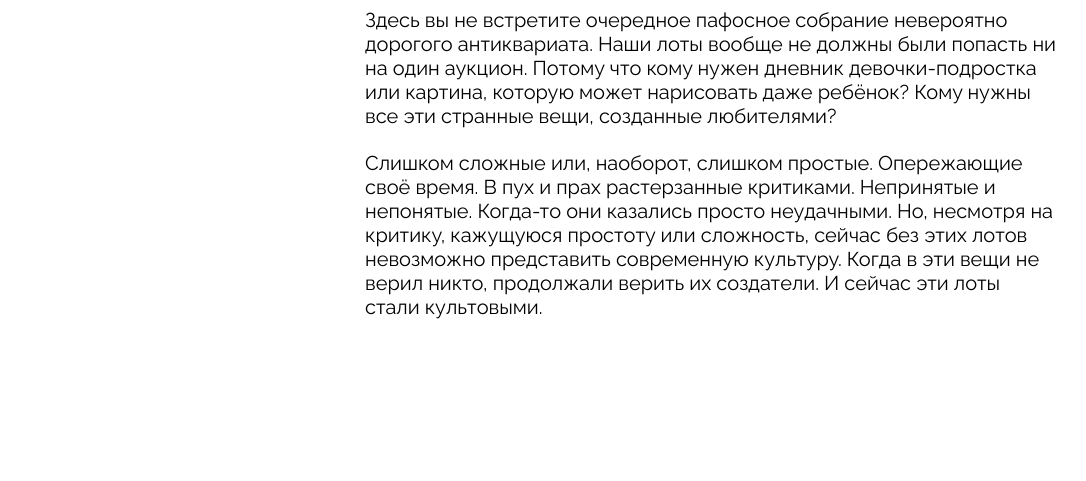
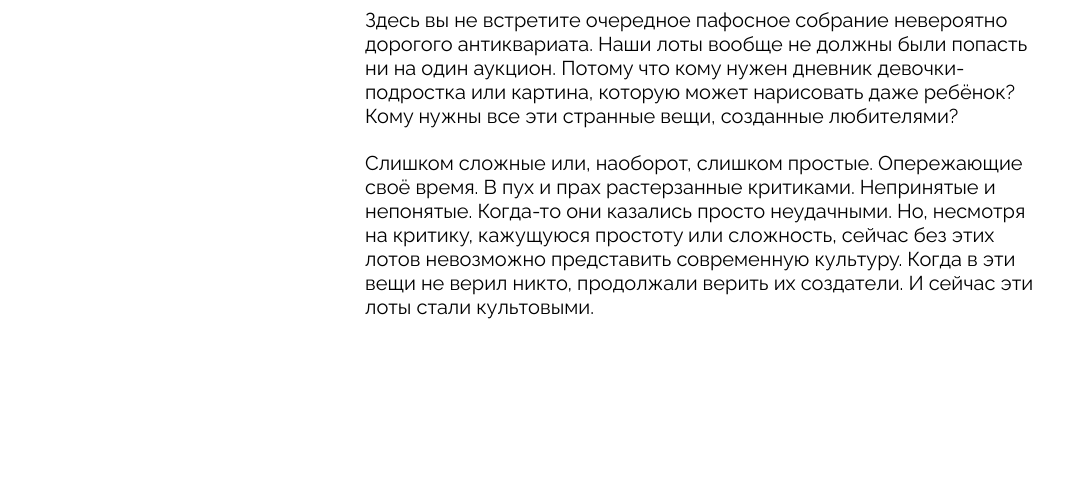
Before and after one commit to Fortuna0006/ono-tebe-nado, a plain HTML site: page index.html in a window 1280 px wide. Shown: the part 2345-2826 px from the top of the page, without its empty margins (108-1194 px from the left). Drawn offline with Linux system fonts and the light colour scheme.

Commit message:
last change(5)

```diff
--- a/styles/style.css
+++ b/styles/style.css
@@ -303,6 +303,7 @@
   line-height: 24px;
   gap: 23px;
   grid-area: text;
+  margin-right: 23px;
 }
 
 .footer {
```
